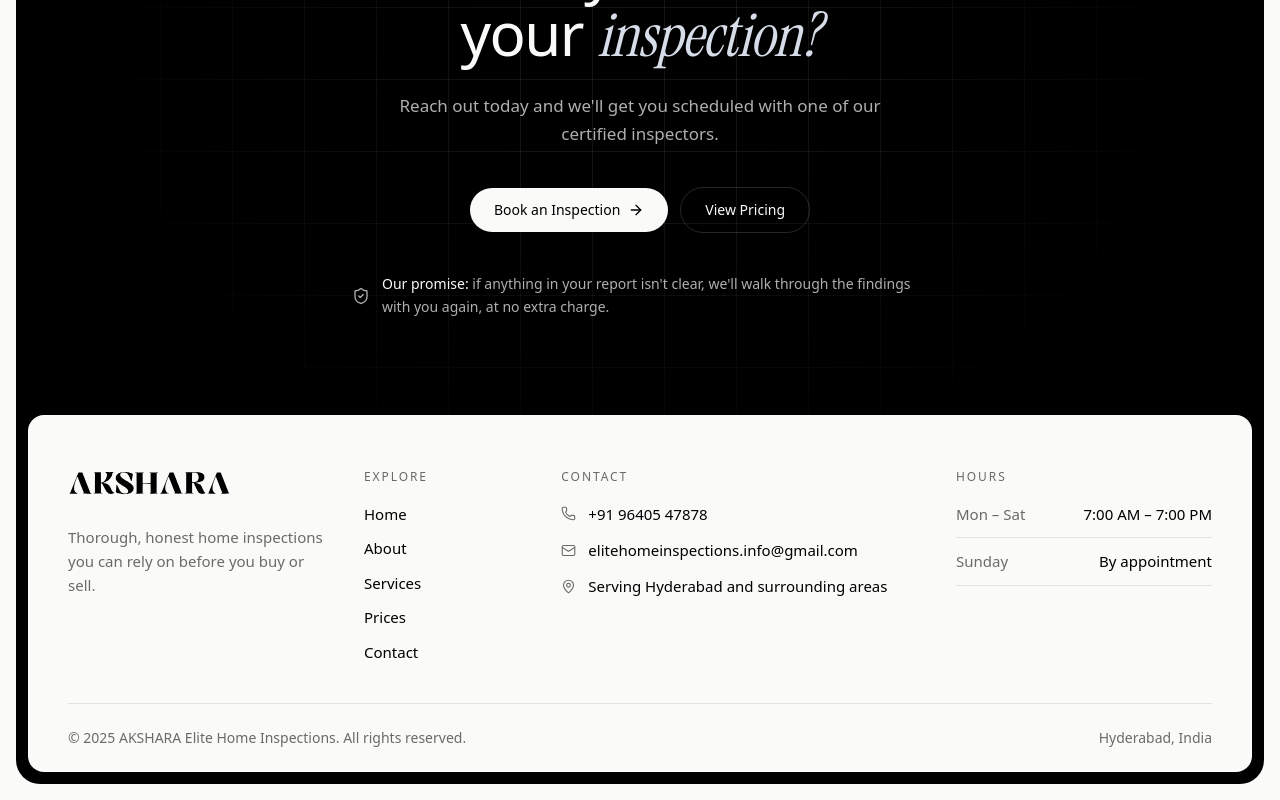
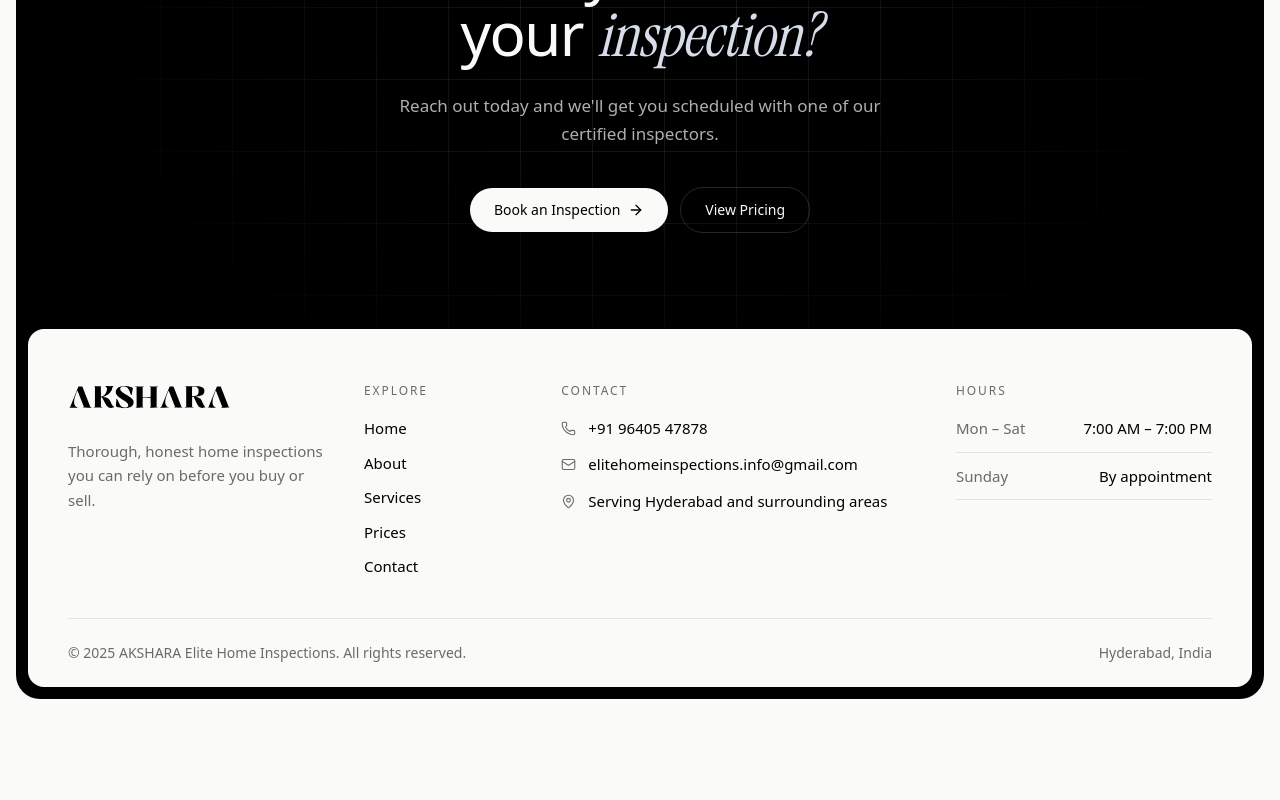
Before and after one commit to LeelaMohan217/sa-elite-home-inspection, a React (Vite) app: page / in a window 1280 px wide. Shown: the part 6363-7163 px from the top of the page. After the commit the page ends 7078 px from the top, so only its background shows below. Built offline with nearby package versions, Linux system fonts and the light colour scheme.

Commit message:
Remove the promise line from the footer call to action
Co-Authored-By: Claude Opus 5.5 <noreply@anthropic.com>
Claude-Session: https://claude.ai/code/session_018cZEx1E2weKY4SUbicT42U

```diff
--- a/src/components/Footer.jsx
+++ b/src/components/Footer.jsx
@@ -1,5 +1,5 @@
 import { Link } from 'react-router-dom'
-import { ArrowRight, Phone, Mail, MapPin, ShieldCheck } from 'lucide-react'
+import { ArrowRight, Phone, Mail, MapPin } from 'lucide-react'
 import Logo from './Logo'
 import Button from './Button'
 import SectionEyebrow from './SectionEyebrow'
@@ -67,15 +67,6 @@ function Footer() {
             <Button to="/prices" variant="outline" className="w-full sm:w-auto">
               View Pricing
             </Button>
-          </RiseUp>
-
-          <RiseUp as="p" delay={0.6} className="mt-10 flex max-w-xl items-start justify-center gap-3 text-left text-sm leading-relaxed text-paper/70 sm:items-center">
-            <ShieldCheck size={18} strokeWidth={1.75} className="mt-0.5 shrink-0 sm:mt-0" aria-hidden="true" />
-            <span>
-              <span className="font-medium text-paper">Our promise:</span> if anything in your
-              report isn't clear, we'll walk through the findings with you again, at no extra
-              charge.
-            </span>
           </RiseUp>
         </RevealGroup>
 
```
